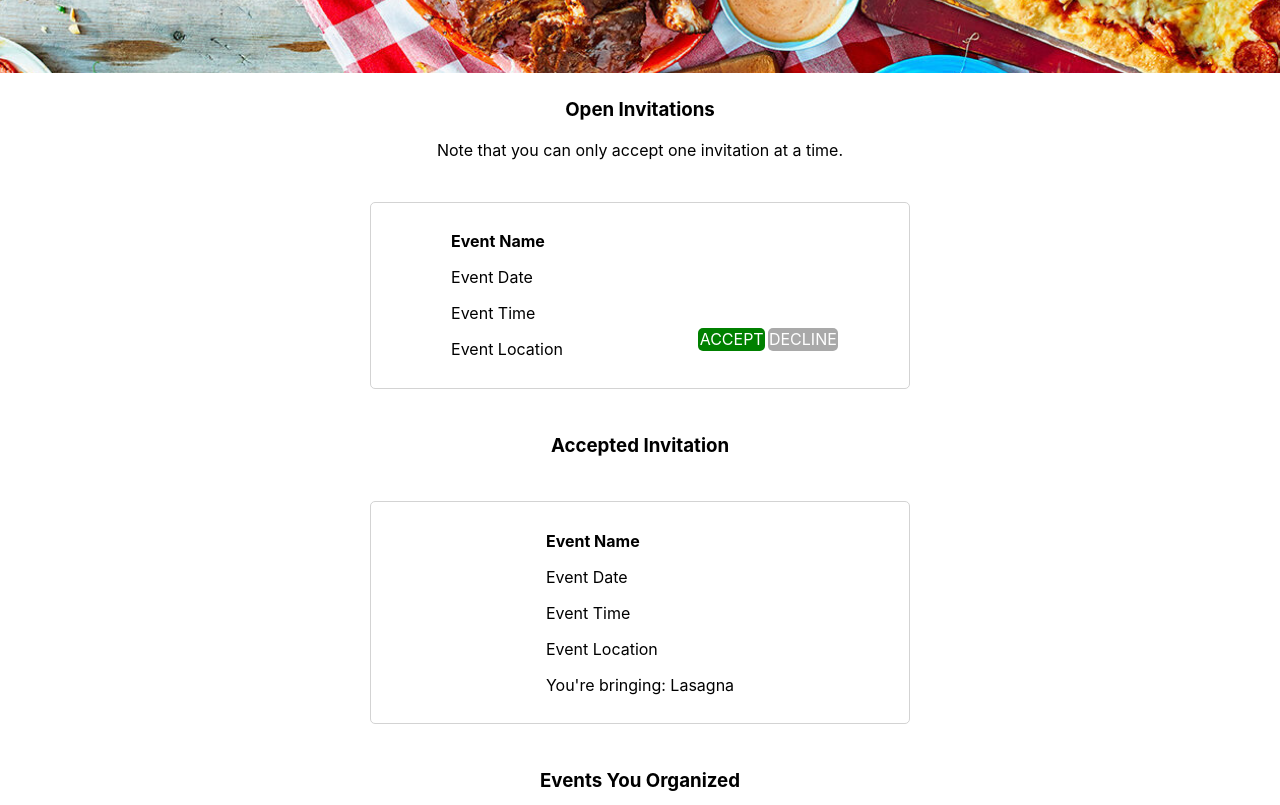
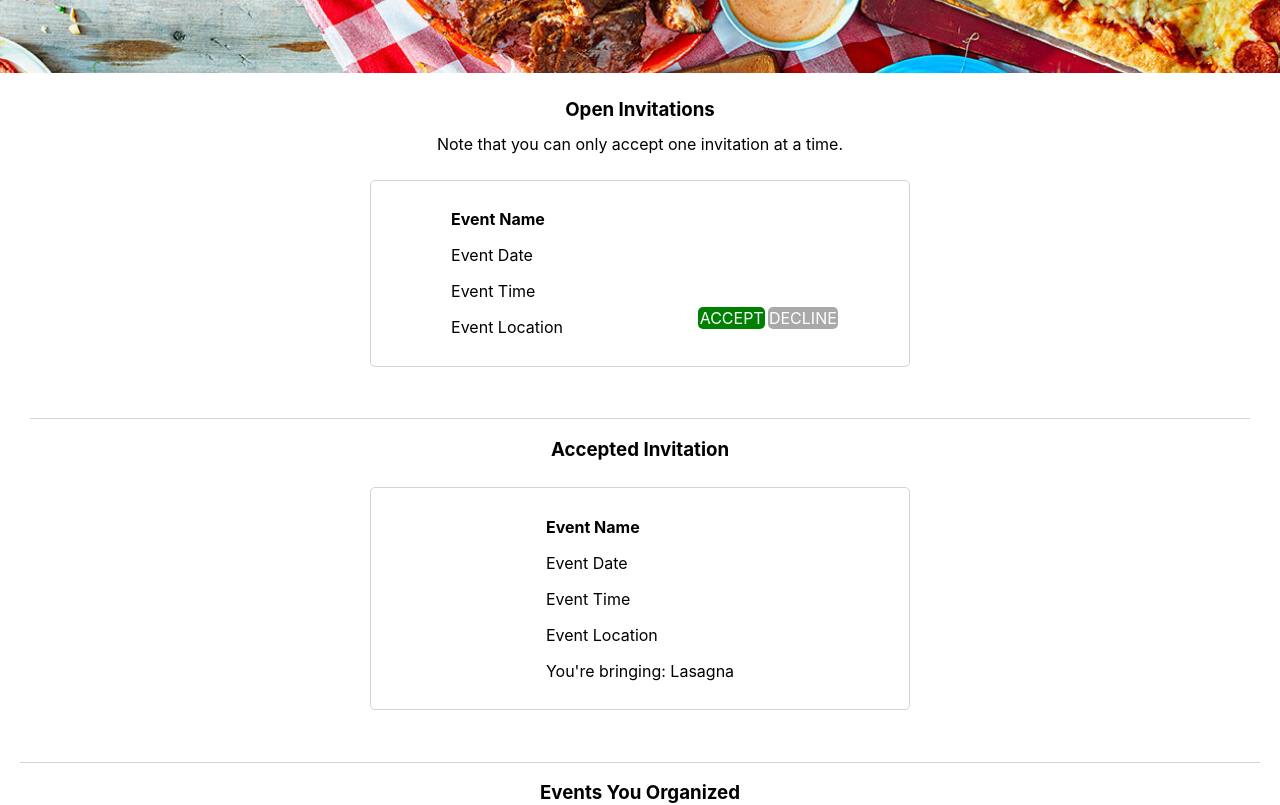
Before and after one commit to benedictify/potluck-frontend, a React (Create React App) app: page /your-events in a window 1280 px wide. Shown: the part 380-1185 px from the top of the page. Built offline with nearby package versions, Linux system fonts and the light colour scheme.

Commit message:
Updated styling on YourEvents

```diff
--- a/src/App.css
+++ b/src/App.css
@@ -56,6 +56,14 @@ a:visited {
 }
 
 /* YourEvents */
+.yourEvents h3 {
+  margin-bottom: 0;
+}
+
+#openInvitations #tagline {
+  margin: 1% auto 0;
+}
+
 .eventButton, #acceptButton, #eventSubmit, #editEventButton {
   background-color: green;
 }
@@ -73,16 +81,16 @@ a:visited {
   border-radius: 5px;
 }
 
-.eventButton:hover, #acceptButton:hover, #eventSubmit:hover, #editEventButton:hover {
-  background-color: darkgreen;
+.acceptDeclineButtons {
+  margin-bottom: 5%;
 }
 
 #acceptButton, #declineButton {
   margin: 1%;
 }
 
-.acceptDeclineButtons {
-  margin-bottom: 5%;
+.eventButton:hover, #acceptButton:hover, #eventSubmit:hover, #editEventButton:hover {
+  background-color: darkgreen;
 }
 
 /* Create Event */
--- a/src/Components/EventsDashboard.js
+++ b/src/Components/EventsDashboard.js
@@ -23,7 +23,7 @@ const EventsDashboard = (props) => {
                 <h2>Events Dashboard</h2>
             </StyledHeader>
             <StyledEventsButtons>
-                <StyledP>To organize an event, click the "Create Event" button below! <br/><br/>If you are an organizer on an existing event and would like to edit the date, location, time, item list, or guest list of your event, click on the "Edit Event" button below. <br/><br/>To view your current event invitations, click on "Your Events."</StyledP>
+                <StyledP>To organize an event, click the "Create Event" button below! <br/><br/>To view your current event invitations or events that you have organized, click on "Your Events."</StyledP>
                 <Link to="/create-event" className="createEvent eventButton">Create Event</Link>
                 <Link to="/your-events" className="yourEvents eventButton">Your Events</Link>
             </StyledEventsButtons>
--- a/src/Components/YourEvents.js
+++ b/src/Components/YourEvents.js
@@ -6,23 +6,23 @@ import image from '../Images/yourEventsImg.jpeg';
 const StyledHeader = styled.div
 `   background-image: url(${image});
 `
+const StyledInviteContainer = styled.div
+`   display: flex;
+    justify-content: center;
+    margin: 0;
+`
 const StyledEventInvite = styled.div
 `   display: flex;
     border: solid lightgrey 1px;
     padding: 1%;
     width: 40%;
     border-radius: 5px;
-    margin: 2%;
+    margin: 2% auto 4%;
     justify-content: space-around;
     align-items: flex-end;
 `
 const StyledEventInviteText = styled.div
 `   text-align: left;
-`
-const StyledInviteContainer = styled.div
-`   display: flex;
-    justify-content: center;
-    margin: 0;
 `
 
 const YourEvents = () => {
@@ -31,10 +31,10 @@ const YourEvents = () => {
             <StyledHeader className="headerBanner">
                     <h2>Your Events</h2>
             </StyledHeader>
-            <div>
+            <div className="yourEvents">
                 <div id="openInvitations">
                     <h3>Open Invitations</h3>
-                    <p>Note that you can only accept one invitation at a time.</p>
+                    <p id="tagline">Note that you can only accept one invitation at a time.</p>
                     <StyledInviteContainer id="invitationsContainer">
                         <StyledEventInvite className="eventInvitation">
                             <StyledEventInviteText>
@@ -52,6 +52,7 @@ const YourEvents = () => {
                     </StyledInviteContainer>
                 </div>
 
+                <div style={{ borderTop: "1px solid lightgrey ", marginLeft: 30, marginRight: 30 }}></div>
                 <div id="acceptedInvitations">
                     <h3>Accepted Invitation</h3>
                     {/* vvv This is just filler data - we will need to actually pull this data for the logged in user somehow */}
@@ -68,6 +69,7 @@ const YourEvents = () => {
                     </StyledInviteContainer>
                 </div>
 
+                <div style={{ borderTop: "1px solid lightgrey ", marginLeft: 20, marginRight: 20 }}></div>
                 <div id="yourCreatedEvents">
                     <h3>Events You Organized</h3>
                     {/* vvv This is just filler data - we will need to actually pull this data for the logged in user somehow */}
```
